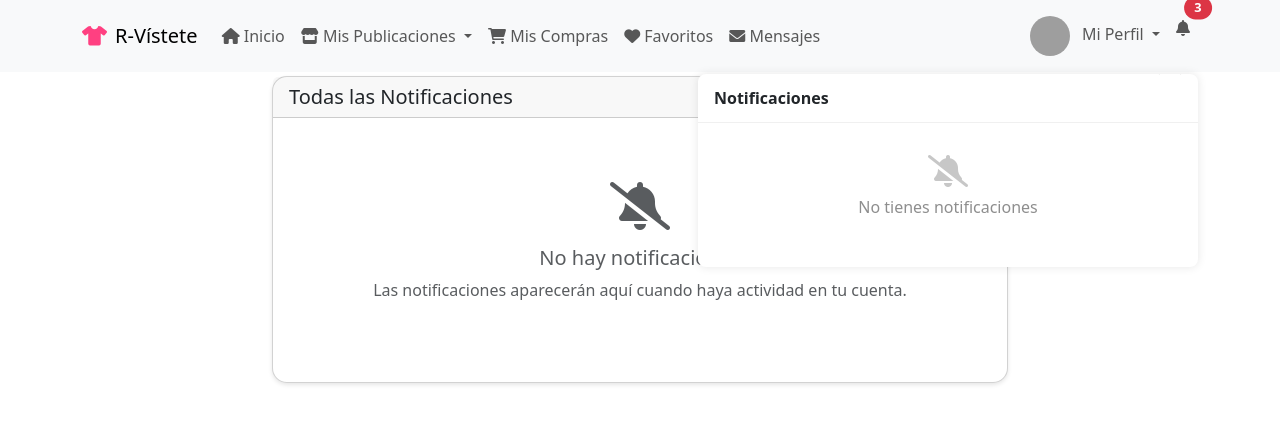
After one commit to IngenieraIsa/R-VISTETE, a Django app: page /notificaciones/ in a window 1280 px wide, after a click that opens the changed part. The commit adds this page. Shown: the top 424 px of the page. Run offline with Django 5.2, Linux system fonts and the light colour scheme; the visitor is signed in with stand-in values (Sample User, id 1); grey boxes are pictures that could not be loaded.

Commit message:
ventana notificaciones

```diff
--- a/posts/templates/base.html
+++ b/posts/templates/base.html
@@ -1,3 +1,4 @@
+{% load static %}
 <!DOCTYPE html>
 <html lang="es">
 <head>
@@ -37,6 +38,109 @@
             height: 40px;
             object-fit: cover;
             border-radius: 50%;
+        }
+        /* Estilos para el panel de notificaciones tipo Instagram */
+        .notifications-panel {
+            position: absolute;
+            top: 100%;
+            right: 0;
+            width: 500px;
+            background: white;
+            border-radius: 8px;
+            box-shadow: 0 0 10px rgba(0,0,0,0.1);
+            z-index: 1050;
+            display: none;
+            max-height: 600px;
+            overflow-y: auto;
+            margin-top: 10px;
+        }
+
+        .notifications-panel:before {
+            content: '';
+            position: absolute;
+            top: -8px;
+            right: 20px;
+            width: 16px;
+            height: 16px;
+            background: white;
+            transform: rotate(45deg);
+            border-left: 1px solid rgba(0,0,0,0.1);
+            border-top: 1px solid rgba(0,0,0,0.1);
+        }
+
+        .notifications-panel.show {
+            display: block;
+            animation: fadeIn 0.2s ease-out;
+        }
+
+        @keyframes fadeIn {
+            from {
+                opacity: 0;
+                transform: translateY(-10px);
+            }
+            to {
+                opacity: 1;
+                transform: translateY(0);
+            }
+        }
+
+        .notification-item {
+            padding: 12px 16px;
+            border-bottom: 1px solid #f0f0f0;
+            display: flex;
+            align-items: center;
+            transition: background-color 0.2s;
+            cursor: pointer;
+        }
+
+        .notification-item:hover {
+            background-color: #f8f9fa;
+        }
+
+        .notification-item:last-child {
+            border-bottom: none;
+        }
+
+        .notification-avatar {
+            width: 44px;
+            height: 44px;
+            border-radius: 50%;
+            margin-right: 12px;
+            object-fit: cover;
+        }
+
+        .notification-content {
+            flex: 1;
+        }
+
+        .notification-text {
+            margin: 0;
+            font-size: 14px;
+            color: #262626;
+        }
+
+        .notification-time {
+            font-size: 12px;
+            color: #8e8e8e;
+            margin-top: 4px;
+        }
+
+        .notification-header {
+            padding: 12px 16px;
+            border-bottom: 1px solid #f0f0f0;
+            font-weight: 600;
+        }
+
+        .notifications-empty {
+            padding: 32px 16px;
+            text-align: center;
+            color: #8e8e8e;
+        }
+
+        .notifications-empty i {
+            font-size: 32px;
+            margin-bottom: 8px;
+            color: #c7c7c7;
         }
     </style>
 </head>
@@ -86,7 +190,7 @@
                 <ul class="navbar-nav">
                     <li class="nav-item dropdown">
                         <a class="nav-link dropdown-toggle" href="#" role="button" data-bs-toggle="dropdown">
-                            <img src="{{ request.user.usuario.foto_perfil }}" class="user-avatar me-2" alt="Perfil">
+                            <img src="{% static 'posts/img/default-avatar.png' %}" class="user-avatar me-2" alt="Perfil">
                             Mi Perfil
                         </a>
                         <ul class="dropdown-menu dropdown-menu-end">
@@ -96,14 +200,24 @@
                             <li><a class="dropdown-item" href="/users/logout"><i class="fas fa-sign-out-alt"></i> Cerrar Sesión</a></li>
                         </ul>
                     </li>
-                    <li class="nav-item">
-                        <a class="nav-link position-relative" href="/notificaciones">
+                    <li class="nav-item position-relative">
+                        <a class="nav-link position-relative" href="#" onclick="toggleNotifications(); return false;">
                             <i class="fas fa-bell"></i>
                             <span class="position-absolute top-0 start-100 translate-middle badge rounded-pill bg-danger">
                                 3
                                 <span class="visually-hidden">notificaciones no leídas</span>
                             </span>
                         </a>
+                        <!-- Panel de Notificaciones estilo Instagram -->
+                        <div id="notificationsPanel" class="notifications-panel">
+                            <div class="notification-header">
+                                Notificaciones
+                            </div>
+                            <div class="notifications-empty">
+                                <i class="fas fa-bell-slash"></i>
+                                <p>No tienes notificaciones</p>
+                            </div>
+                        </div>
                     </li>
                 </ul>
             </div>
@@ -121,5 +235,30 @@
 
     <!-- Scripts adicionales -->
     {% block extra_js %}{% endblock %}
+
+    <script>
+    document.addEventListener('DOMContentLoaded', function() {
+        // Inicializar dropdowns
+        var dropdowns = document.querySelectorAll('.dropdown-toggle');
+        dropdowns.forEach(dropdown => {
+            new bootstrap.Dropdown(dropdown);
+        });
+
+        // Cerrar panel de notificaciones al hacer clic fuera
+        document.addEventListener('click', function(event) {
+            var panel = document.getElementById('notificationsPanel');
+            var bellIcon = document.querySelector('.fa-bell').parentElement;
+
+            if (!panel.contains(event.target) && !bellIcon.contains(event.target) && panel.classList.contains('show')) {
+                panel.classList.remove('show');
+            }
+        });
+    });
+
+    function toggleNotifications() {
+        var panel = document.getElementById('notificationsPanel');
+        panel.classList.toggle('show');
+    }
+    </script>
 </body>
 </html>
--- /dev/null
+++ b/posts/templates/notificaciones.html
@@ -0,0 +1,39 @@
+{% extends 'base.html' %}
+{% load static %}
+
+{% block title %}Notificaciones{% endblock %}
+
+{% block content %}
+<div class="container mt-4">
+    <div class="row justify-content-center">
+        <div class="col-md-8">
+            <div class="card">
+                <div class="card-header">
+                    <h5 class="mb-0">Todas las Notificaciones</h5>
+                </div>
+                <div class="card-body">
+                    {% if notificaciones %}
+                        {% for notificacion in notificaciones %}
+                            <div class="notification-item d-flex align-items-start">
+                                <div class="notification-icon">
+                                    <i class="fas fa-bell"></i>
+                                </div>
+                                <div class="notification-content">
+                                    <p class="mb-1">{{ notificacion.mensaje }}</p>
+                                    <small class="text-muted">{{ notificacion.fecha }}</small>
+                                </div>
+                            </div>
+                        {% endfor %}
+                    {% else %}
+                        <div class="text-center py-5">
+                            <i class="fas fa-bell-slash fa-3x text-muted mb-3"></i>
+                            <h5 class="text-muted">No hay notificaciones</h5>
+                            <p class="text-muted">Las notificaciones aparecerán aquí cuando haya actividad en tu cuenta.</p>
+                        </div>
+                    {% endif %}
+                </div>
+            </div>
+        </div>
+    </div>
+</div>
+{% endblock %}
--- a/posts/urls.py
+++ b/posts/urls.py
@@ -7,4 +7,5 @@ urlpatterns = [
     path('api/comentarios/crear/', views.crear_comentario, name='crear_comentario'),
     path('mis-ventas/', views.mis_ventas_view, name='mis_ventas'),
     path('mis-alquileres/', views.mis_alquileres_view, name='mis_alquileres'),
+    path('notificaciones/', views.notificaciones_view, name='notificaciones'),
 ]
--- a/posts/views.py
+++ b/posts/views.py
@@ -1,4 +1,4 @@
-from django.shortcuts import render
+from django.shortcuts import render, redirect
 from django.contrib.auth.decorators import login_required
 from django.http import JsonResponse
 from django.views.decorators.http import require_http_methods
@@ -215,3 +215,12 @@ def mis_alquileres_view(request):
     except Usuario.DoesNotExist:
         # Si el usuario no tiene perfil, redirigir a completar perfil
         return redirect('completar_perfil')
+
+@login_required
+def notificaciones_view(request):
+    # Por ahora, solo renderizamos la plantilla con un mensaje
+    # En el futuro, aquí cargaremos las notificaciones de la base de datos
+    context = {
+        'notificaciones': []  # Lista vacía por ahora
+    }
+    return render(request, 'notificaciones.html', context)
--- a/users/templates/editar_perfil.html
+++ b/users/templates/editar_perfil.html
@@ -1,5 +1,7 @@
 {% extends 'base.html' %}
 {% load static %}
+
+{% block title %}Editar Perfil{% endblock %}
 
 {% block content %}
 <div class="container mt-5">
--- a/users/templates/perfil.html
+++ b/users/templates/perfil.html
@@ -1,5 +1,7 @@
 {% extends 'base.html' %}
 {% load static %}
+
+{% block title %}Perfil - {{ usuario.nombre }}{% endblock %}
 
 {% block content %}
 <div class="container mt-5">
```
